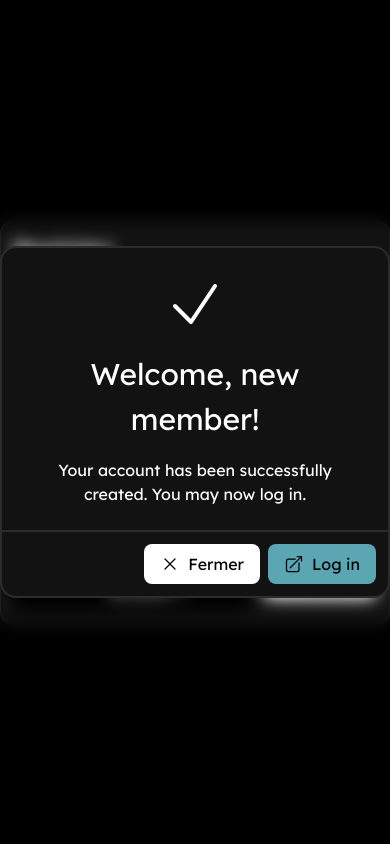
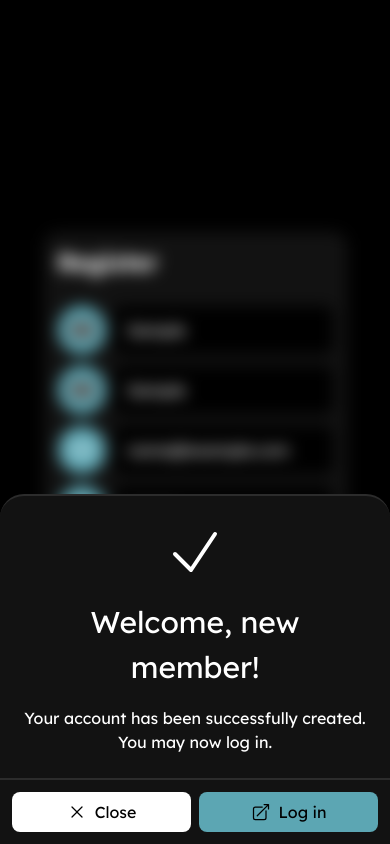
Before and after one commit to mael-grn/Prisme-Admin, a Next.js app: page /register in a window 390 px wide. Both pictures are taken after typing "Sample", "Sample", "name@example.com", "Sample123" into the empty fields and a click on the button "Register". Built offline with nearby package versions, Linux system fonts and the light colour scheme; no server answers; the database is empty; grey boxes are pictures that could not be loaded.

Commit message:
Amelioration theme mobile et correction textes anglais

```diff
--- a/src/app/components/Button.tsx
+++ b/src/app/components/Button.tsx
@@ -12,6 +12,7 @@ export interface ButtonProps {
     isLoading?: boolean;
     isSecondary?: boolean;
     isDisabled?: boolean;
+    className?: string;
 }
 
 export enum ActionTypeEnum {
@@ -20,13 +21,13 @@ export enum ActionTypeEnum {
     neutral
 }
 
-export default function Button({iconName, text, onClick, actionType = ActionTypeEnum.neutral, isSecondary=false, isForm = false, isLoading, isDisabled = false}:ButtonProps) {
+export default function Button({iconName, text, onClick, actionType = ActionTypeEnum.neutral, isSecondary=false, isForm = false, isLoading, isDisabled = false, className}:ButtonProps) {
 
     return (
         <button
             disabled={isDisabled || isLoading}
             type={isForm ? "submit" : "button"}
-            className={`flex  gap-2 cursor-pointer text-background items-center justify-center pt-2 pb-2 pl-4 pr-4 ${ actionType === ActionTypeEnum.neutral ? isSecondary ? "bg-background text-foreground border-1 border-foreground md:hover:bg-onBackgroundHover active:bg-onBackgroundHover" : "bg-foreground md:hover:bg-onForeground active:bg-onForeground" : actionType === ActionTypeEnum.safe ? "bg-safe md:hover:bg-safeHover active:bg-safeHover" : "bg-dangerous md:hover:bg-dangerousHover active:bg-dangerous"} rounded-lg disabled:cursor-default disabled:opacity-50 `}
+            className={`flex  gap-2 cursor-pointer text-background items-center justify-center pt-2 pb-2 pl-4 pr-4 ${ actionType === ActionTypeEnum.neutral ? isSecondary ? "bg-background text-foreground border-1 border-foreground md:hover:bg-onBackgroundHover active:bg-onBackgroundHover" : "bg-foreground md:hover:bg-onForeground active:bg-onForeground" : actionType === ActionTypeEnum.safe ? "bg-safe md:hover:bg-safeHover active:bg-safeHover" : "bg-dangerous md:hover:bg-dangerousHover active:bg-dangerous"} rounded-lg disabled:cursor-default disabled:opacity-50 ${className}`}
             onClick={onClick}
         >
             <>
--- a/src/app/components/SectionAsPopup.tsx
+++ b/src/app/components/SectionAsPopup.tsx
@@ -469,6 +469,7 @@ export default function SectionAsPopup({section, updateSectionAction, deleteSect
         <>
 
             <AdvancedPopup
+                fullWidth={true}
                 icon={"section"}
                 show={section !== null}
                 closePopup={setSectionNullAction}
@@ -498,7 +499,7 @@ export default function SectionAsPopup({section, updateSectionAction, deleteSect
                                      actionType: ActionTypeEnum.dangerous
                                  },
                                  {
-                                     text: "Validate",
+                                     text: "Done",
                                      iconName: "check",
                                      onClick: validateModifyElementOrder,
                                      actionType: ActionTypeEnum.safe
@@ -668,7 +669,7 @@ export default function SectionAsPopup({section, updateSectionAction, deleteSect
                 message={"Select or deselect the subcategories to associate with this section:"}
                 title={'Manage categories'}
                 actions={[
-                    {text: "Validate", iconName: "check", isForm: true, actionType: ActionTypeEnum.safe},
+                    {text: "Done", iconName: "check", isForm: true, actionType: ActionTypeEnum.safe},
                 ]}
                 closePopup={() => setShowPopupAddSubcategoryToSection(false)}
             >
--- a/src/app/components/advancedPopup.tsx
+++ b/src/app/components/advancedPopup.tsx
@@ -2,7 +2,7 @@ import {AnimatePresence, motion} from "framer-motion";
 import Button, { ButtonProps} from "@/app/components/Button";
 import {FormEvent, useRef} from "react";
 
-export default function AdvancedPopup({show, icon="info", title, message, closePopup, actions, children, formAction} : {show: boolean, icon?: string, message: string, title: string, closePopup: () => void, actions?: ButtonProps[], children?: React.ReactNode, formAction?: () => void}) {
+export default function AdvancedPopup({show, icon="info", title, message, closePopup, actions, children, formAction, fullWidth=false} : {show: boolean, icon?: string, message: string, title: string, closePopup: () => void, actions?: ButtonProps[], children?: React.ReactNode, formAction?: () => void, fullWidth?: boolean}) {
 
     const formRef = useRef<HTMLFormElement>(null);
 
@@ -18,7 +18,7 @@ export default function AdvancedPopup({show, icon="info", title, message, closeP
             {
                 show && <motion.form
                     key={"popup-bg"+title}
-                    className={"fixed top-0 left-0 w-full h-full flex items-center justify-center bg-background-opacity backdrop-blur z-50"}
+                    className={"fixed top-0 left-0 w-full h-full flex items-end md:items-center justify-center bg-background-opacity backdrop-blur z-50"}
                     initial={{opacity: 0}}
                     animate={{opacity: 1}}
                     exit={{opacity: 0}}
@@ -27,10 +27,10 @@ export default function AdvancedPopup({show, icon="info", title, message, closeP
                 >
                     <motion.div
                         key={"popup"+title}
-                        className={"bg-onBackground border-2 border-onBackgroundHover rounded-2xl md:w-1/2 max-h-[80vh] overflow-y-auto"}
-                        initial={{scale: 0.8, filter: "blur(10px)"}}
-                        animate={{scale: 1, filter: "blur(0px)"}}
-                        exit={{scale: 0.8, filter: "blur(10px)"}}
+                        className={`bg-onBackground md:border-2 border-t-2 border-onBackgroundHover rounded-t-3xl md:rounded-2xl ${fullWidth ? "md:w-[95%]" : "md:w-1/2"} w-full max-h-[80vh] overflow-y-auto`}
+                        initial={{scale: 0.8, transformOrigin: "bottom", filter: "blur(10px)"}}
+                        animate={{scale: 1, transformOrigin: "bottom", filter: "blur(0px)"}}
+                        exit={{scale: 0.8, transformOrigin: "bottom", filter: "blur(10px)"}}
                     >
                         <div className={"flex flex-col items-center justify-center gap-4 p-6"}>
                             <img src={`/ico/${icon}.svg`} alt={"popup"} className={"w-16 invert"} />
@@ -40,11 +40,12 @@ export default function AdvancedPopup({show, icon="info", title, message, closeP
                             {children}
                         </div>
 
-                        <div className={"flex flex-1 gap-2 items-center justify-end border-t-2 border-onBackgroundHover w-full p-3"}>
-                            <Button iconName={"close"} text={"Fermer"} onClick={closePopup} />
+                        <div className={"flex flex-1 sticky bg-onBackground bottom-0 left-0 right-0 gap-2 items-center justify-end border-t-2 border-onBackgroundHover w-full p-3"}>
+                            <Button className={"flex-1 md:flex-none"} iconName={"close"} text={"Close"} onClick={closePopup} />
                             {
                                 actions && actions.map((action, index) => (
                                     <Button
+                                        className={"flex-1 md:flex-none"}
                                         key={index}
                                         iconName={action.iconName}
                                         text={action.text}
--- a/src/app/components/categorySelection.tsx
+++ b/src/app/components/categorySelection.tsx
@@ -162,7 +162,7 @@ import { RecursiveCategory } from "@/app/models/Category";
                                                                                         variants={itemVariants}
                                                                                     >
                                                                                         <img src={"/ico/add.svg"} alt={"add"} className={"invert w-5"} />
-                                                                                        <p>Ajouter une sous-catégorie</p>
+                                                                                        <p>New subcategory</p>
                                                                                     </motion.button>
                                                                                 </motion.div>
                                                                             }
@@ -173,7 +173,7 @@ import { RecursiveCategory } from "@/app/models/Category";
                                                             }
                                                             <button type={"button"} className={"border-2 border-onBackgroundHover mt-6 bg-transparent md:hover:bg-onBackgroundHover active:bg-onBackgroundHover active:scale-90 rounded-lg flex pt-2 pb-2 pl-3 pr-3 justify-center items-center gap-3 w-full"} onClick={onCreateNewCategoryPressedAction}>
                                                                 <img src={"/ico/add.svg"} alt={"add"} className={"invert w-5"} />
-                                                                <p>Créer une catégorie</p>
+                                                                <p>New Category</p>
                                                             </button>
                                                         </div>
                                                     );
--- a/src/app/components/imageInput.tsx
+++ b/src/app/components/imageInput.tsx
@@ -62,7 +62,7 @@ export default function ImageInput({setFileAction}: {setFileAction: (file: File)
 
                             <>
                                 <img className={"invert w-6 h-6"} src={"/ico/cloud.svg"} alt={"cloud"}/>
-                                <p>Choisir une image</p>
+                                <p>Choose a picture</p>
                             </>
 
 
--- a/src/app/components/mainPage.tsx
+++ b/src/app/components/mainPage.tsx
@@ -236,7 +236,7 @@ export default function MainPage({children, pageAlignment = PageAlignmentEnum.st
                         >
                             <img src="/ico/power.svg" alt="power" className="w-4 invert"/>
                             <span
-                                className={`${scrolled ? "text-[0px]" : "text-[0px] md:text-[15px]"}`}>Log out</span>
+                                className={`${scrolled ? "text-[0px]" : "text-[0px] md:text-[15px]"}`}>Logout</span>
                         </button>
                     </div>
 
--- a/src/app/components/textarea.tsx
+++ b/src/app/components/textarea.tsx
@@ -3,7 +3,7 @@ export default function Textarea({value, onChangeAction, placeholder}: {value: s
 
     return (
         <textarea
-            className={"bg-background focus:bg-onBackgroundHover md:hover:bg-onBackgroundHover active:bg-onBackgroundHover rounded-lg outline-0 p-2 w-full h-64 min-h-64 max-h-64 resize-none"}
+            className={"md:hover:border-foreground bg-background focus:border-onForegroundHover border-2 border-background rounded-lg outline-0 p-2 w-full h-64 min-h-64 max-h-64 resize-none"}
             placeholder={placeholder}
             value={value}
             onChange={(e) => onChangeAction(e.target.value)}
--- a/src/app/page.tsx
+++ b/src/app/page.tsx
@@ -55,9 +55,9 @@ export default function Home() {
           <img src={"/img/icon.png"} alt={"icon"} className={"h-36 w-fit"}/>
           <h1 className={"mb-10"}>Prisme</h1>
           <Form onSubmitAction={onClickLogin}>
-              <SectionElem title="Log in" actions={[
-                  {text: "Create an account", iconName: "add", onClick: () => router.push("/register"), isSecondary: true },
-                  {text: "Log in", iconName: "key", isLoading: loading, isForm: true}
+              <SectionElem title="Login" actions={[
+                  {text: "Register", iconName: "add", onClick: () => router.push("/register"), isSecondary: true },
+                  {text: "Login", iconName: "key", isLoading: loading, isForm: true}
               ]}>
                   <Input iconName={"mail"} type={"email"} placeholder={"email"} value={email} setValueAction={setEmail}/>
                   <Input iconName={"lock"} type={"password"} placeholder={"password"} value={password} setValueAction={setPassword}/>
--- a/src/app/register/page.tsx
+++ b/src/app/register/page.tsx
@@ -55,7 +55,7 @@ export default function Home() {
             <Form onSubmitAction={onClickRegister}>
 
                 <SectionElem title="Register" actions={[
-                    {text: "Already have an account ?", iconName: "lock", onClick: () => router.push("/"), isSecondary: true },
+                    {text: "Login", iconName: "lock", onClick: () => router.push("/"), isSecondary: true },
                     {text: "Register", iconName: "add", isLoading: loading, isForm: true}
                 ]}>
                     <Input iconName={"user"} type={"text"} placeholder={"first name"} value={firstName} setValueAction={setFirstName} />
--- a/src/app/secure/[websiteId]/[pageId]/page.tsx
+++ b/src/app/secure/[websiteId]/[pageId]/page.tsx
@@ -312,7 +312,7 @@ export default function PageVisu() {
                                      actionType: ActionTypeEnum.dangerous
                                  },
                                  {
-                                     text: "Validate",
+                                     text: "Done",
                                      iconName: "check",
                                      onClick: validateModifySectionOrder,
                                      actionType: ActionTypeEnum.safe
@@ -363,7 +363,7 @@ export default function PageVisu() {
                 </SectionElem>
 
                 <SectionElem title={"Icon"}
-                             actions={[{isLoading: editIconLoading, text: "Edi ", onClick: () => setShowPopupEditIcon(true), iconName: "edit", actionType: ActionTypeEnum.safe}]}>
+                             actions={[{isLoading: editIconLoading, text: "Edit", onClick: () => setShowPopupEditIcon(true), iconName: "edit", actionType: ActionTypeEnum.safe}]}>
                     {
                         page?.icon_svg
                             ? <SvgFromString svg={page!.icon_svg} alt="icone" className="w-12 h-12 invert" />
--- a/src/app/secure/[websiteId]/page.tsx
+++ b/src/app/secure/[websiteId]/page.tsx
@@ -379,7 +379,7 @@ export default function Pages() {
                                     actionType: ActionTypeEnum.dangerous
                                 },
                                 {
-                                    text: "Validate",
+                                    text: "Done",
                                     iconName: "check",
                                     onClick: validateModifyPageOrder,
                                     actionType: ActionTypeEnum.safe
@@ -571,7 +571,7 @@ export default function Pages() {
             <AdvancedPopup icon={colors ? "edit" : "add"} formAction={editWebsiteColorsAction} show={showPopupEditColors} title={"Edit website colors"}
                            message={"You can select the main colors of your website below :"}
                            actions={[{
-                               text: "Validate",
+                               text: "Done",
                                isForm: true,
                                iconName: "check",
                                actionType: ActionTypeEnum.safe
--- a/src/app/secure/page.tsx
+++ b/src/app/secure/page.tsx
@@ -159,8 +159,8 @@ export default function Home() {
 
                 <div
                     className={"flex gap-4 flex-col justify-center w-fit p-5 px-10 rounded-xl bg-onBackgroundHover mt-8 items-center"}>
-                    <h3>Contenu de la page d&apos;accueil</h3>
-                    <Input placeholder={"Titre"} value={newWebsiteHeroTitle}
+                    <h3>Home page&apos;s content</h3>
+                    <Input placeholder={"title"} value={newWebsiteHeroTitle}
                            setValueAction={setNewWebsiteHeroTitle}/>
                     <ImageInput setFileAction={setNewSelectedFileHeroImage}/>
                 </div>
```
